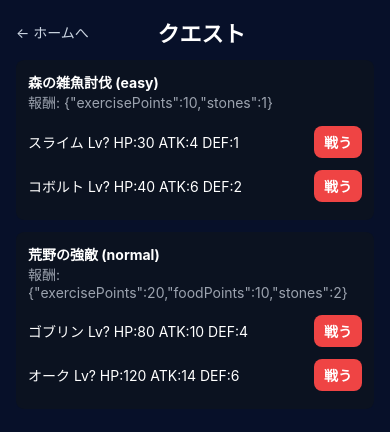
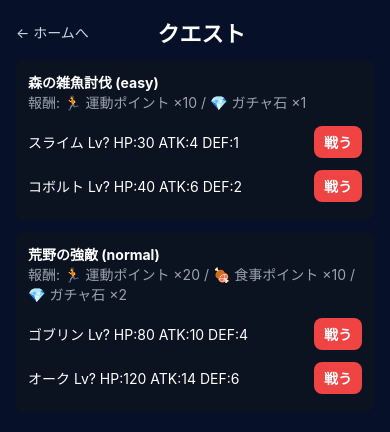
Before and after one commit to sia4869-au/health-monster-web, a React Native app: screen /Quest in a window 390 px wide. Shown: the top 432 px of the page. Built offline with nearby package versions, Linux system fonts and the light colour scheme.

Commit message:
Uppdate quest reward display

```diff
--- a/src/screens/QuestScreen.tsx
+++ b/src/screens/QuestScreen.tsx
@@ -9,10 +9,31 @@ export default function QuestScreen() {
   const navigation = useNavigation<any>();
   const quests = getAvailableQuests();
 
+   // ←ここに追加
+  const formatReward = (reward: any) => {
+    const rewards = [];
+
+    if (reward.exercisePoints)
+      rewards.push(`🏃 運動ポイント ×${reward.exercisePoints}`);
+
+    if (reward.foodPoints)
+      rewards.push(`🍖 食事ポイント ×${reward.foodPoints}`);
+
+    if (reward.stepsPoints)
+      rewards.push(`👣 移動ポイント ×${reward.stepsPoints}`);
+
+    if (reward.sleepPoints)
+      rewards.push(`😴 睡眠ポイント ×${reward.sleepPoints}`);
+
+    if (reward.stones)
+      rewards.push(`💎 ガチャ石 ×${reward.stones}`);
+
+    return rewards.join(" / ");
+  };
   const onFight = (questId: string, enemyIndex: number) => {
     const res = runQuestBattle(questId, enemyIndex);
     if (res.success) {
-      Alert.alert("勝利", `ドロップ: ${JSON.stringify(res.drops)}`);
+      Alert.alert("勝利", `ドロップ: ${formatReward(res.drops)}`);
     } else {
       Alert.alert("敗北", res.message || "敗北しました");
     }
@@ -32,7 +53,7 @@ export default function QuestScreen() {
         renderItem={({ item }) => (
           <View style={styles.card}>
             <Text style={styles.qTitle}>{item.title} ({item.difficulty})</Text>
-            <Text style={styles.qDesc}>報酬: {JSON.stringify(item.reward)}</Text>
+            <Text style={styles.qDesc}>報酬: {formatReward(item.reward)}</Text>
             <FlatList
               data={item.enemies}
               keyExtractor={(e) => e.id}
```
